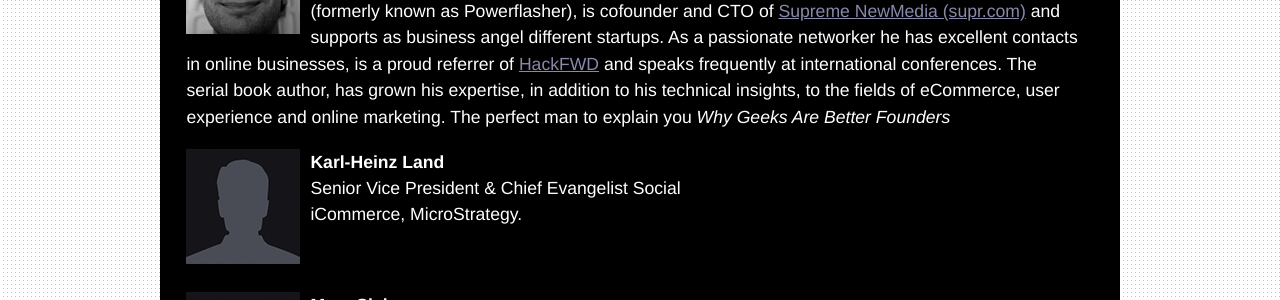
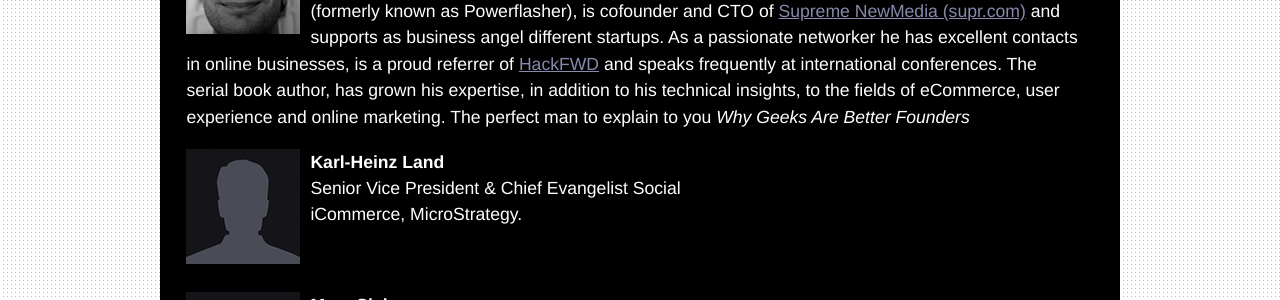
Before and after one commit to InteractiveCologne/interactivecologne.github.com, a Jekyll site: the page built from startup.html, in a window 1280 px wide and 900 px high, scrolled down 1285 px. Shown: the part 206-506 px from the top of the window. Built offline with Jekyll 4.4.1, drawn with Linux system fonts in a browser that asks for light colours.

Commit message:
Update startup.html

```diff
--- a/startup.html
+++ b/startup.html
@@ -30,7 +30,7 @@
 
 			<h3><a href="#keynote-and-speakers" name="keynote-and-speakers">Keynote and Speakers</a></h3>
 			<p class="speaker">
-				<img class="speaker" src="assets/images/speaker/carl-o-matic.jpg" alt="Carl-o-Matic"/><strong>Carl-o-Matic</strong><br/>Carlo Matic (formerly known as Carlo Blatz) is since 1995 an experienced manager and entrepreneur with more than 70 employees. He founded the digital agency <a href="http://www.interactive-pioneers.de/">Interactive Pioneers</a> (formerly known as Powerflasher), is cofounder and CTO of <a href="http://supr.com">Supreme NewMedia (supr.com)</a> and supports as business angel different startups. As a passionate networker he has excellent contacts in online businesses, is a proud referrer of <a href="http://hackfwd.com">HackFWD</a> and speaks frequently at international conferences. The serial book author, has grown his expertise, in addition to his technical insights, to the fields of eCommerce, user experience and online marketing. The perfect man to explain you <em>Why Geeks Are Better Founders</em>
+				<img class="speaker" src="assets/images/speaker/carl-o-matic.jpg" alt="Carl-o-Matic"/><strong>Carl-o-Matic</strong><br/>Carlo Matic (formerly known as Carlo Blatz) is since 1995 an experienced manager and entrepreneur with more than 70 employees. He founded the digital agency <a href="http://www.interactive-pioneers.de/">Interactive Pioneers</a> (formerly known as Powerflasher), is cofounder and CTO of <a href="http://supr.com">Supreme NewMedia (supr.com)</a> and supports as business angel different startups. As a passionate networker he has excellent contacts in online businesses, is a proud referrer of <a href="http://hackfwd.com">HackFWD</a> and speaks frequently at international conferences. The serial book author, has grown his expertise, in addition to his technical insights, to the fields of eCommerce, user experience and online marketing. The perfect man to explain to you <em>Why Geeks Are Better Founders</em>
 			</p>
 			<p class="speaker">
 				<img class="speaker" src="assets/images/img_speaker_placeholder.png" alt="Speaker Placeholder"/><strong>Karl-Heinz Land</strong><br/>Senior Vice President & Chief Evangelist Social iCommerce, MicroStrategy.
```
